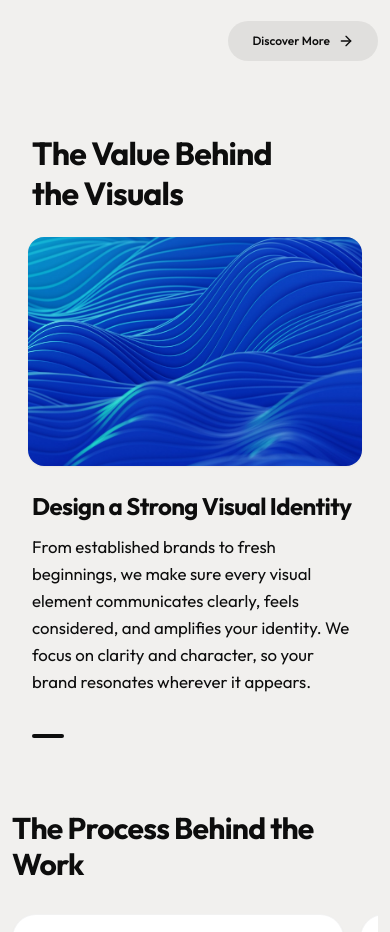
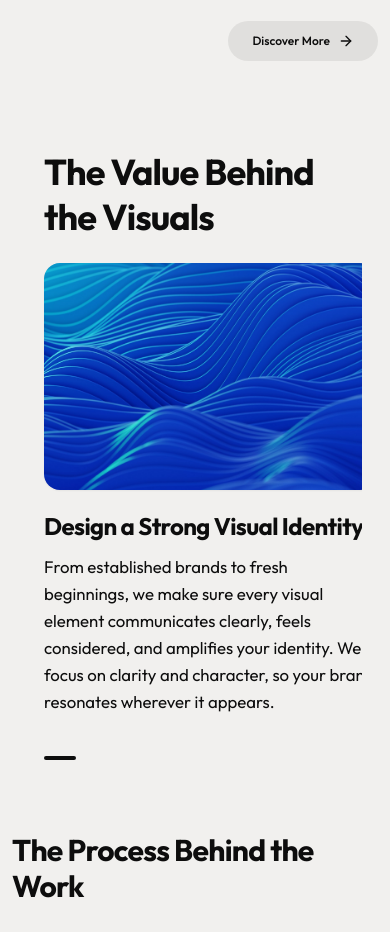
Before and after one commit to pixelgridstudios/PGS-Website-v1, a React (Vite) app: page / in a window 390 px wide. Shown: the part 2120-3052 px from the top of the page. Built offline with nearby package versions, Linux system fonts and the light colour scheme.

Commit message:
Fix silent regex failure: fully rewrite mobile ApproachSlider layout to use native smooth scrolling and properly apply the Dot4 visual stack

```diff
--- a/src/components/ApproachSlider.tsx
+++ b/src/components/ApproachSlider.tsx
@@ -1,4 +1,4 @@
-import React, { useState, useRef } from "react";
+import React, { useState, useRef, useEffect } from "react";
 import { ChevronLeft, ChevronRight } from "lucide-react";
 
 interface ApproachItem {
@@ -15,27 +15,26 @@ const approachItems: ApproachItem[] = [
     tagline: "Clarity & Character",
     copy: "From established brands to fresh beginnings, we make sure every visual element communicates clearly, feels considered, and amplifies your identity. We focus on clarity and character, so your brand resonates wherever it appears.",
     image: "/assets/styleframe-glass.jpg",
-    imageAlt: "Design a Strong Visual Identity ? styleframe exploration",
+    imageAlt: "Design a Strong Visual Identity – styleframe exploration",
   },
   {
     title: "Adaptable Visual Systems",
     tagline: "Built to Scale",
     copy: "We approach every project with a design system in mind, built for flexibility and scalability across campaigns, platforms, and applications. Each system is modular, forming a foundation that can grow, adapt, and support the brand over time.",
     image: "/assets/void-textiles.jpg",
-    imageAlt: "Adaptable Visual Systems ? modular 3D simulation system",
+    imageAlt: "Adaptable Visual Systems – modular 3D simulation system",
   },
   {
     title: "Ideas into Storytelling",
     tagline: "Engagement & Reach",
     copy: "We combine clarity, motion, and high-fidelity design to make products and ideas easier to see, understand, and remember.",
     image: "/assets/precision-archive.jpg",
-    imageAlt: "Ideas into Storytelling ? high-end product visualization",
+    imageAlt: "Ideas into Storytelling – high-end product visualization",
   },
 ];
 
 export const ApproachSlider: React.FC = () => {
   const [activeIndex, setActiveIndex] = useState<number>(0);
-  const touchStartX = useRef<number | null>(null);
 
   // Physics-based Drag to Scroll for Mobile Layout
   const carouselRef = useRef<HTMLDivElement>(null);
@@ -46,6 +45,14 @@ export const ApproachSlider: React.FC = () => {
   const lastTimeRef = useRef<number>(0);
   const lastMouseXRef = useRef<number>(0);
   const rafRef = useRef<number | null>(null);
+
+  const prevSlide = () => {
+    setActiveIndex((prev) => (prev === 0 ? approachItems.length - 1 : prev - 1));
+  };
+
+  const nextSlide = () => {
+    setActiveIndex((prev) => (prev === approachItems.length - 1 ? 0 : prev + 1));
+  };
 
   const handleMouseDown = (e: React.MouseEvent) => {
     if (!carouselRef.current) return;
@@ -101,31 +108,6 @@ export const ApproachSlider: React.FC = () => {
     if (newIndex >= 0 && newIndex < approachItems.length) {
       setActiveIndex(newIndex);
     }
-  };
-
-  const prevSlide = () => {
-    setActiveIndex((prev) => (prev === 0 ? approachItems.length - 1 : prev - 1));
-  };
-
-  const nextSlide = () => {
-    setActiveIndex((prev) => (prev === approachItems.length - 1 ? 0 : prev + 1));
-  };
-
-  const handleTouchStart = (e: React.TouchEvent) => {
-    touchStartX.current = e.touches[0].clientX;
-  };
-
-  const handleTouchEnd = (e: React.TouchEvent) => {
-    if (touchStartX.current === null) return;
-    const touchEndX = e.changedTouches[0].clientX;
-    const diff = touchStartX.current - touchEndX;
-
-    if (diff > 40) {
-      nextSlide(); // Swiped left
-    } else if (diff < -40) {
-      prevSlide(); // Swiped right
-    }
-    touchStartX.current = null;
   };
 
   return (
@@ -242,46 +224,32 @@ export const ApproachSlider: React.FC = () => {
         </div>
 
 
-        {/* MOBILE / TABLET LAYOUT (Dot4 Match) */}
-        <div className="md:hidden flex flex-col gap-6 w-full">
-          <h2 className="font-display text-[2rem] sm:text-4xl font-bold tracking-tight text-brand-foreground leading-tight px-1">
+        {/* MOBILE / TABLET LAYOUT (Dot4 Free-Scroll Native) */}
+        <div className="md:hidden flex flex-col gap-6 w-full mt-4">
+          <h2 className="font-display text-[2.25rem] font-bold tracking-tight text-brand-foreground leading-tight px-4">
             The Value Behind<br/>the Visuals
           </h2>
 
-          {/* Swipable Image Container */}
+          {/* Native Horizontal Scroll Container */}
           <div
-            className="w-full aspect-[16/11] rounded-2xl overflow-hidden shadow-sm relative bg-brand-muted touch-pan-y"
-            onTouchStart={handleTouchStart}
-            onTouchEnd={handleTouchEnd}
-          >
-            <div
-              className="flex h-full w-full transition-transform duration-[600ms] ease-[cubic-bezier(0.16,1,0.3,1)]"
-              style={{ transform: `translateX(-${activeIndex * 100}%)` }}
-            >
-              {approachItems.map((item) => (
-                <img
-                  key={item.title}
-                  src={item.image}
-                  alt={item.imageAlt}
-                  className="w-full h-full shrink-0 object-cover pointer-events-none"
-                />
-              ))}
-            </div>
-          </div>
-
-          {/* Content Reel */}
-          <div className="relative h-[220px] overflow-hidden w-full px-1">
-             <div
-                className="flex flex-col h-full transition-transform duration-500 ease-[cubic-bezier(0.16,1,0.3,1)]"
-                style={{ transform: `translateY(-${activeIndex * 100}%)` }}
+            ref={carouselRef}
+            onScroll={handleScroll}
+            onMouseDown={handleMouseDown}
+            onMouseLeave={handleMouseLeave}
+            onMouseUp={handleMouseUp}
+            onMouseMove={handleMouseMove}
+            className="flex overflow-x-auto gap-6 px-4 pb-2 [&::-webkit-scrollbar]:hidden cursor-grab active:cursor-grabbing w-full"
+            style={{ scrollbarWidth: 'none', msOverflowStyle: 'none', WebkitOverflowScrolling: 'touch' }}
           >
             {approachItems.map((item, idx) => (
               <div
                 key={item.title}
-                    className={`h-[220px] shrink-0 flex flex-col justify-start transition-opacity duration-300 ${
-                      activeIndex === idx ? 'opacity-100' : 'opacity-0'
-                    }`}
+                className="shrink-0 w-[85vw] sm:w-[60vw] flex flex-col gap-5 transition-transform duration-300 ease-out hover:scale-[1.02] active:scale-[0.98]"
               >
+                <div className="w-full aspect-[16/11] rounded-2xl overflow-hidden shadow-sm bg-brand-muted shrink-0">
+                  <img src={item.image} alt={item.imageAlt} className="w-full h-full object-cover pointer-events-none" />
+                </div>
+                <div className="flex flex-col">
                   <h3 className="font-display text-2xl font-bold text-brand-foreground tracking-tight">
                     {item.title}
                   </h3>
@@ -289,17 +257,22 @@ export const ApproachSlider: React.FC = () => {
                     {item.copy}
                   </p>
                 </div>
+              </div>
             ))}
-             </div>
           </div>
 
           {/* Dot4 Dash Indicators */}
-          <div className="flex justify-start gap-2 items-center px-1">
+          <div className="flex justify-start gap-2 items-center px-4 mt-2">
             {approachItems.map((_, i) => (
               <button
                 key={i}
                 type="button"
-                onClick={() => setActiveIndex(i)}
+                onClick={() => {
+                   if (carouselRef.current) {
+                     const cardWidth = (carouselRef.current.children[0] as HTMLElement).offsetWidth + 24;
+                     carouselRef.current.scrollTo({ left: cardWidth * i, behavior: 'smooth' });
+                   }
+                }}
                 className={`h-1 rounded-full transition-all duration-300 ${
                   activeIndex === i
                     ? "w-8 bg-brand-foreground"
```
Lines whose indentation alone changed are shown as unchanged.
